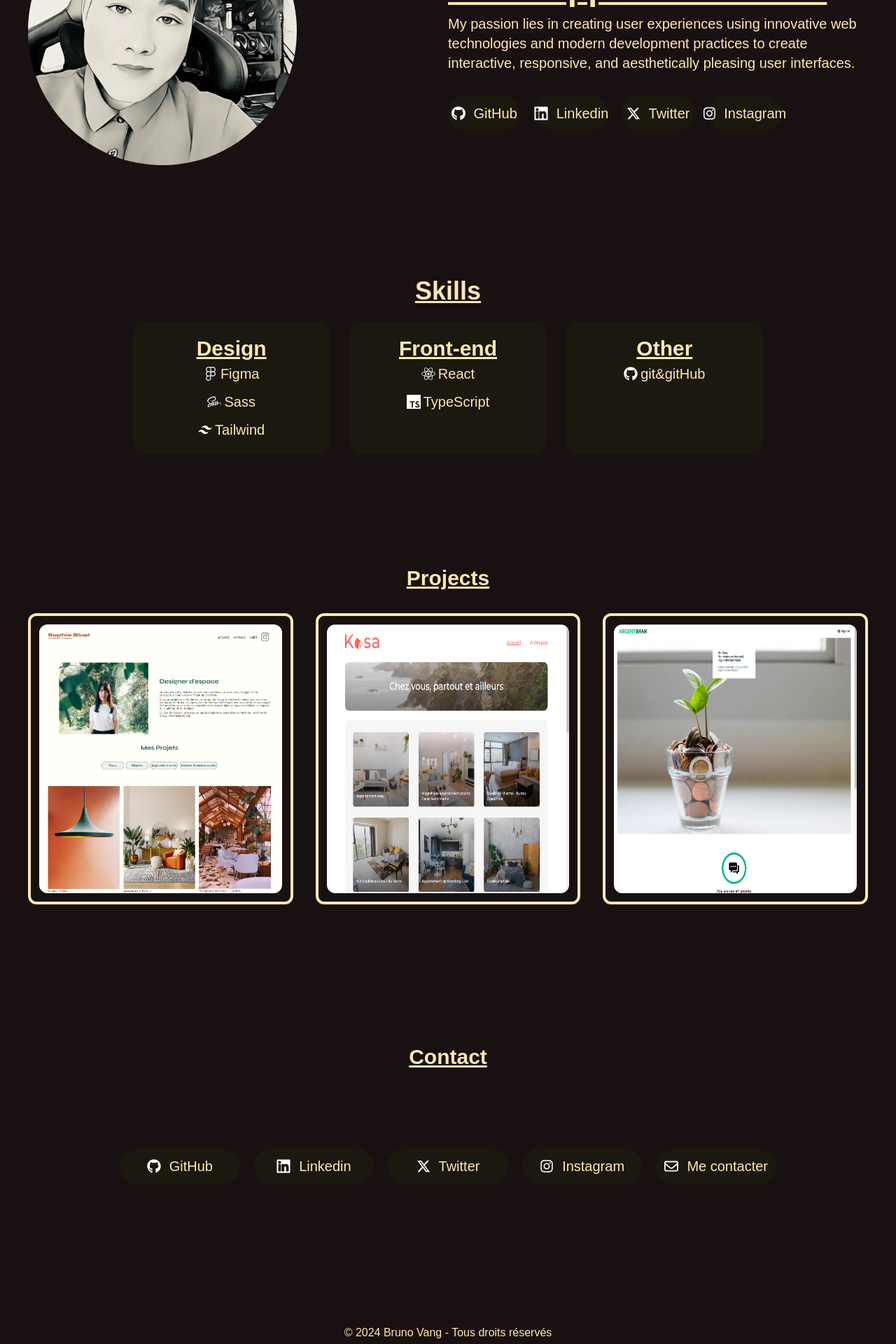
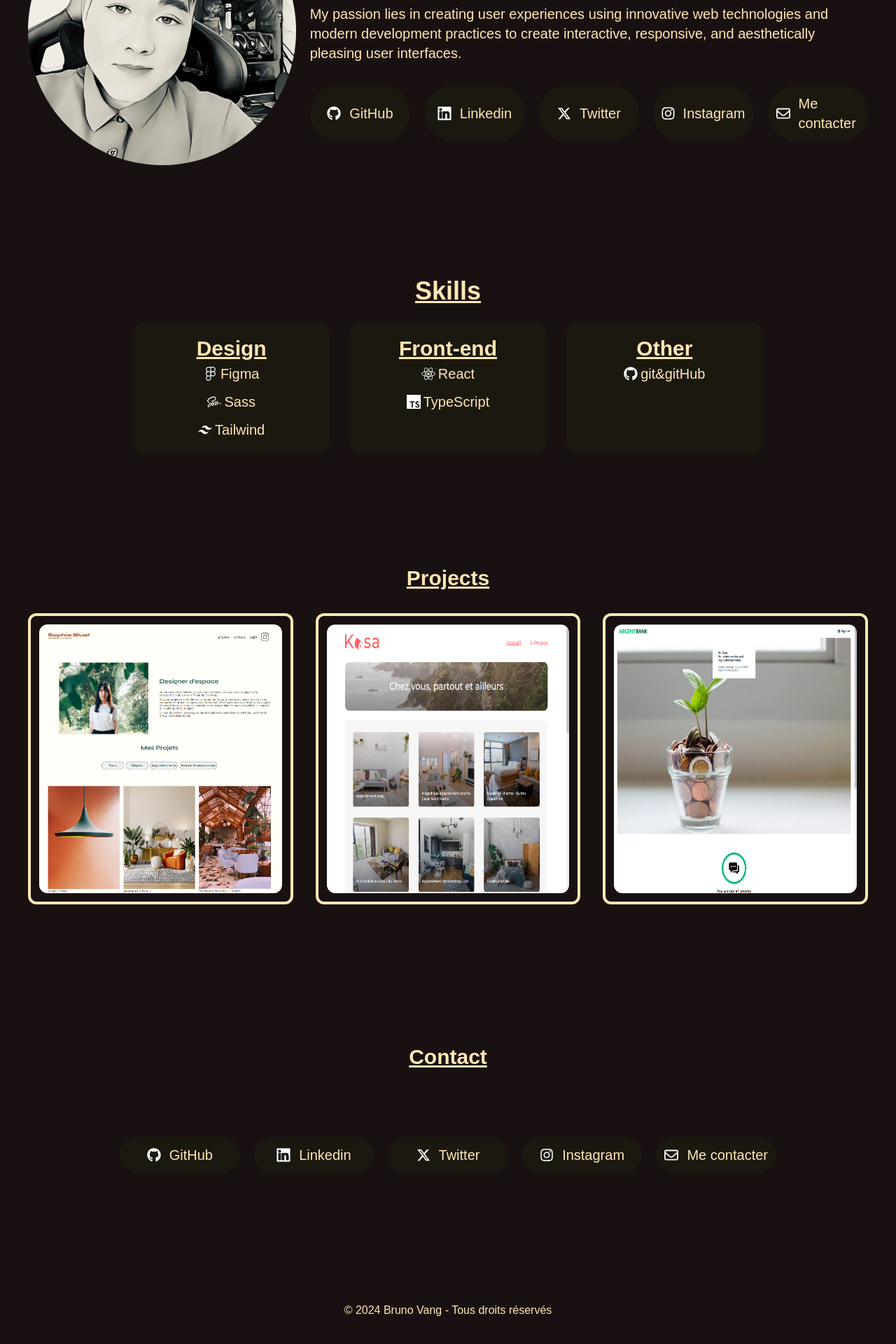
Before and after one commit to Buens18k/Portfolio, a Next.js app: page / in a window 1280 px wide. Shown: the part 380-2300 px from the top of the page at 70% size. Built offline with nearby package versions, Linux system fonts and the light colour scheme; a web font is replaced by a local one.

Commit message:
add button contact in section biography

```diff
--- a/app/page.tsx
+++ b/app/page.tsx
@@ -23,13 +23,14 @@ export default function Home() {
     <main className="flex flex-col min-h-screen p-10 max-w-screen-2xl gap-40">
       <section className="flex flex-col gap-5 justify-center md:justify-between items-center md:flex-row w-full">
         <Banner src="moi.webp" alt="Photo Profil de Bruno" width={500} height={500} />
-        <div className=" flex flex-col gap-8 md:w-7/12 lg:w-1/2">
+        <div className=" flex flex-col gap-8 md:w-7/12 lg:w-2/3">
           <Biography name="Bruno Vang" trade="Develloppeur Front-end" text={mutliText} />
           <div className="grid grid-cols-2 md:grid-cols-5 gap-5 w-full">
             <ButtonContact src="/images/github.svg" buttonLink={{ title: 'GitHub', url: 'https://github.com/Buens18k' }} />
             <ButtonContact src="/images/linkedin.svg" buttonLink={{ title: 'Linkedin', url: 'https://www.linkedin.com/in/bruno-vang/' }} />
             <ButtonContact src="/images/xtwitter.svg" buttonLink={{ title: 'Twitter', url: 'https://twitter.com/_B18k' }} />
             <ButtonContact src="/images/instagram.svg" buttonLink={{ title: 'Instagram', url: 'https://www.instagram.com/vang_bruno18/' }} />
+            <ButtonContact src="/images/mail.svg" buttonLink={{ title: 'Me contacter', url: 'mailto:buens@outlook.fr' }} />
           </div>
         </div>
       </section>
@@ -73,7 +74,7 @@ export default function Home() {
       <section className="w-full">
         <div className="flex flex-col items-center justify-center gap-8 p-10">
           <h5 className="text-3xl font-bold text-text underline">Contact</h5>
-          <div className="grid grid-cols-2 md:grid-cols-5 gap-5 p-20">
+          <div className="grid grid-cols-2 md:grid-cols-5 gap-5 p-16">
             <ButtonContact src="/images/github.svg" buttonLink={{ title: 'GitHub', url: 'https://github.com/Buens18k' }} />
             <ButtonContact src="/images/linkedin.svg" buttonLink={{ title: 'Linkedin', url: 'https://www.linkedin.com/in/bruno-vang/' }} />
             <ButtonContact src="/images/xtwitter.svg" buttonLink={{ title: 'Twitter', url: 'https://twitter.com/_B18k' }} />
```
